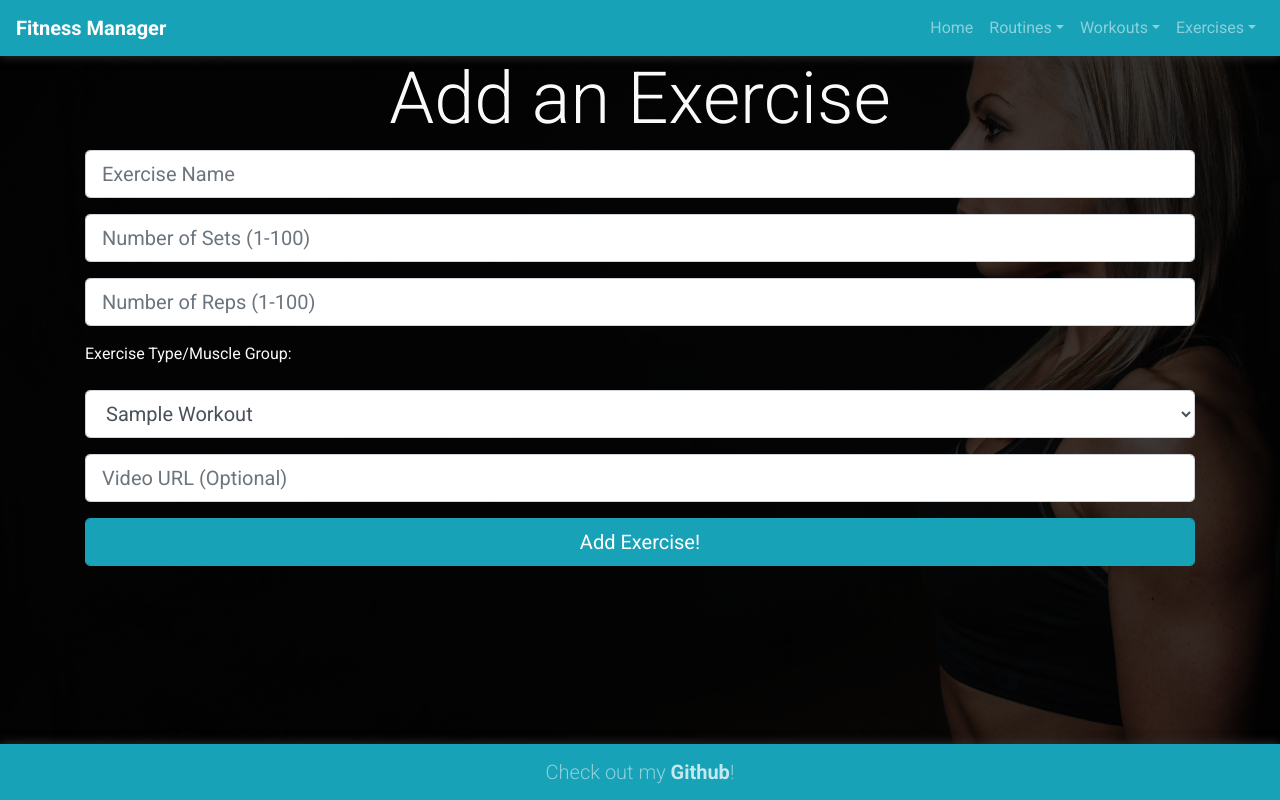
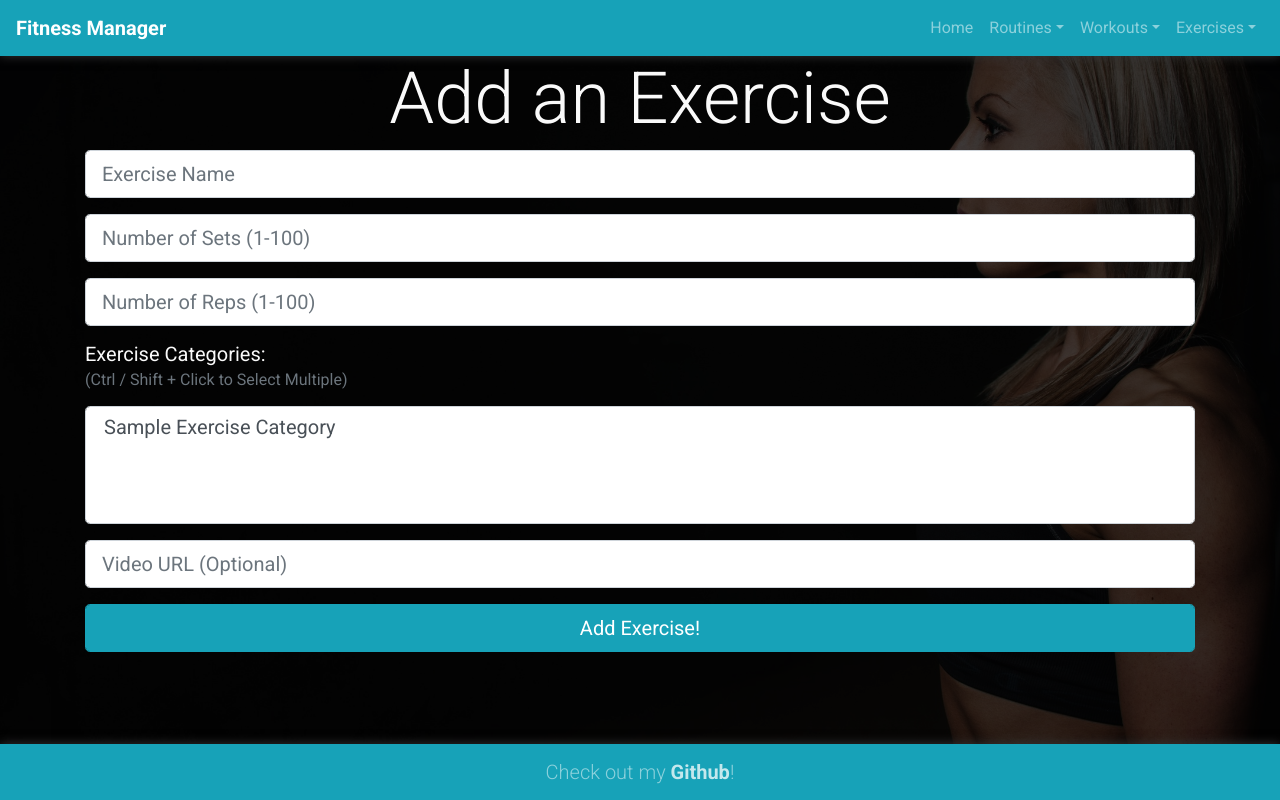
Before and after one commit to ckz8780/ci-dcd-milestone-fitness-manager, a Flask app: page /exercises/add in a window 1280 px wide. Run offline with Flask 2, Linux system fonts and the light colour scheme; a database or web service that is not in the repository returns one stand-in record (values such as "Sample title"); some libraries are stand-ins or nearby versions.

Commit message:
Added multiple select for exercise categories

```diff
--- a/run.py
+++ b/run.py
@@ -36,7 +36,7 @@ def get_exercises():
 
 @app.route('/exercises/add')
 def add_exercise():
-    return render_template("add_exercise.html", workouts=mongo.db.workouts.find())
+    return render_template("add_exercise.html", categories=mongo.db.exercise_categories.find())
 
 @app.route('/workouts/build')
 def build_workout():
--- a/templates/add_exercise.html
+++ b/templates/add_exercise.html
@@ -19,10 +19,10 @@
                 <input class="form-control form-control-lg" type="number" name="exercise_reps" min="1" max="100" placeholder="Number of Reps (1-100)" required />
             </div>
             <div class="form-group">
-                <label for="exercise_workout_type"><p>Exercise Type/Muscle Group:</p></label>
-                <select class="form-control form-control-lg" type="text" id="exercise_workout_type" name="exercise_workout_type" placeholder="Muscle Group" required />
-                    {% for workout in workouts %}
-                        <option value="{{ workout.workout_type_name }}">{{ workout.workout_type_name | title }}</option>
+                <label for="exercise_categories"><p class="h5">Exercise Categories:<br><small class="text-muted">(Ctrl / Shift + Click to Select Multiple)</small></p></label>
+                <select multiple class="form-control form-control-lg" type="text" id="exercise_categories" name="exercise_categories" placeholder="Muscle Group" required />
+                    {% for category in categories %}
+                        <option value="{{ category.category_name }}">{{ category.category_name | title }}</option>
                     {% endfor %}
                 </select>
             </div>
```
